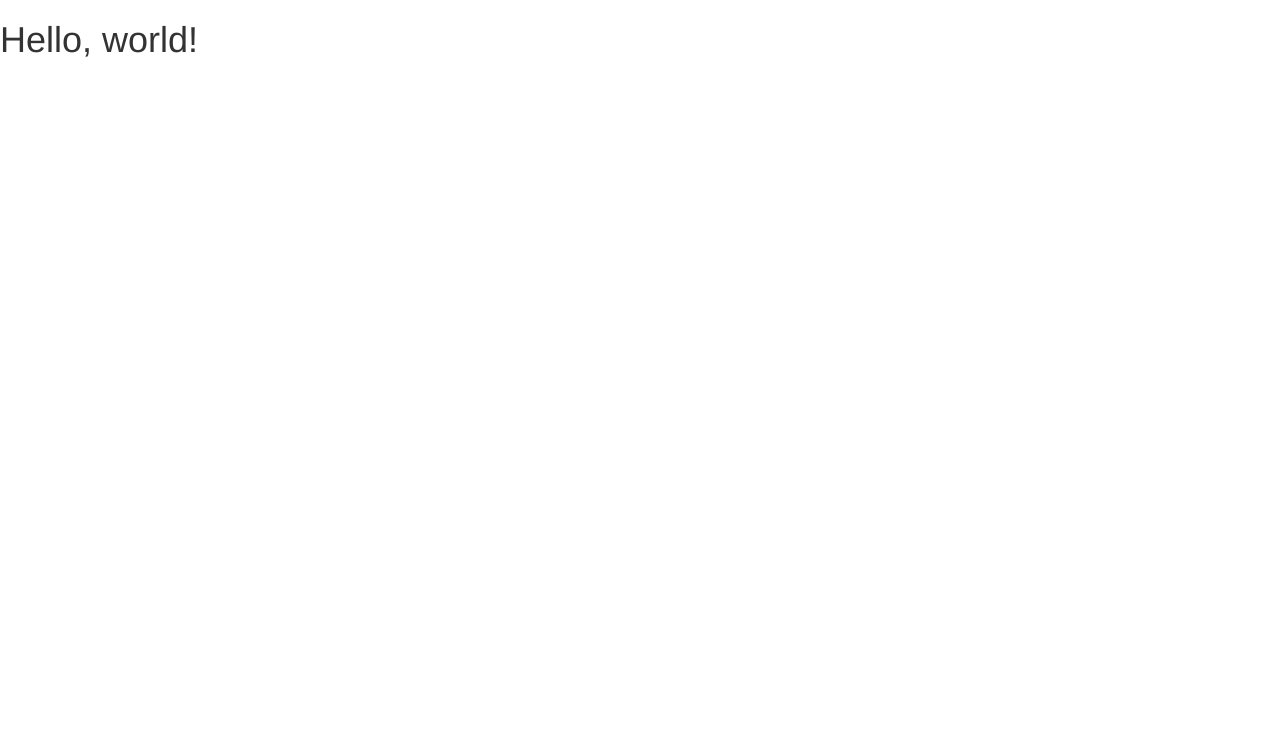
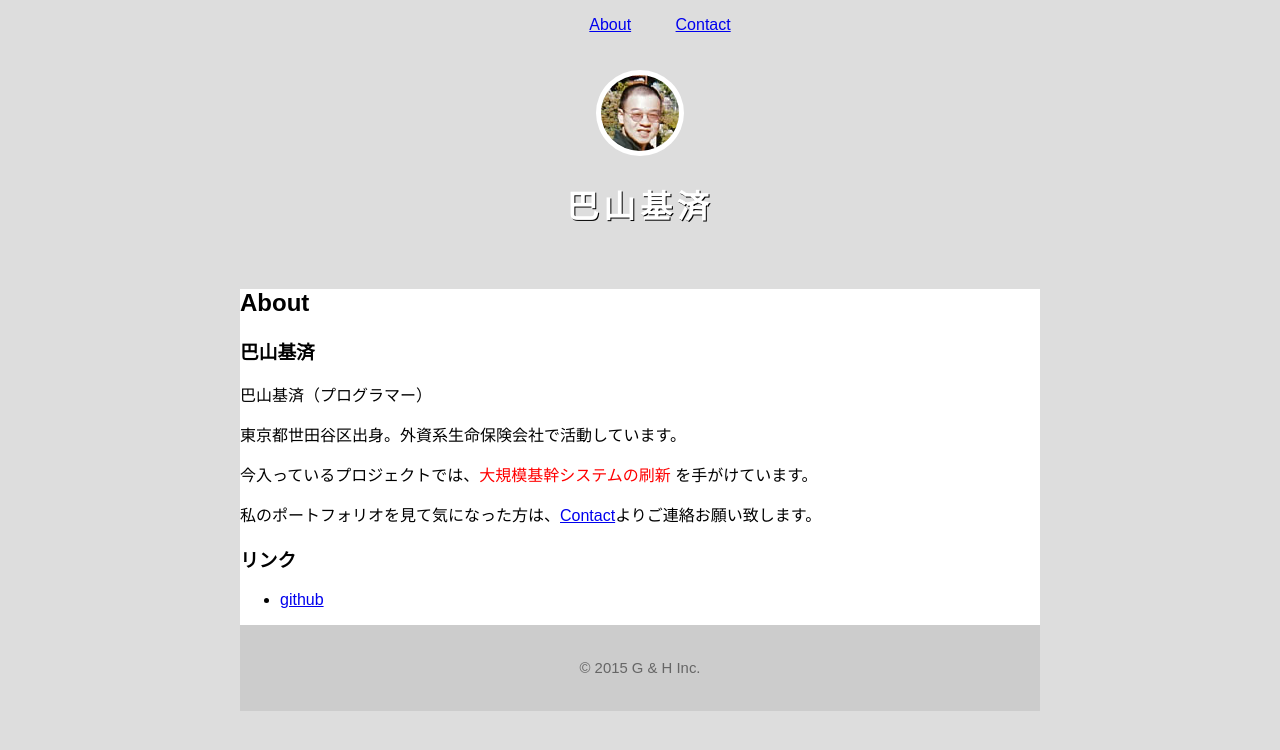
Before and after one commit to tomoyama/motosumi.tomoyama, a plain HTML site: page index.html in a window 1280 px wide. Drawn offline with nearby package versions, Linux system fonts and the light colour scheme.

Commit message:
second commit

```diff
--- a/index.html
+++ b/index.html
@@ -1,18 +1,40 @@
 <!DOCTYPE html>
 <html lang="ja">
   <head>
-    <meta charset="utf-8">
-    <meta http-equiv="X-UA-Compatible" content="IE=edge">
-    <meta name="viewport" content="width=device-width, initial-scale=1">
-    <title>Bootstrap Sample</title>
-    <!-- BootstrapのCSS読み込み -->
-    <link rel="stylesheet" href="//maxcdn.bootstrapcdn.com/bootstrap/3.3.5/css/bootstrap.min.css">
-    <!-- jQuery読み込み -->
-    <script src="//ajax.googleapis.com/ajax/libs/jquery/1.11.3/jquery.min.js"></script>
-    <!-- BootstrapのJS読み込み -->
-    <script src="//maxcdn.bootstrapcdn.com/bootstrap/3.3.5/js/bootstrap.min.js"></script>
+    <meta charset="utf-8" />
+    <title>巴山基済 | About</title>
+    <link rel="stylesheet" href="about.css" />
   </head>
   <body>
-    <h1>Hello, world!</h1>
+    <header>
+      <nav>
+        <ul>
+          <!--<li><a href="index.html">Home</a></li>-->
+          <li><a href="about.html" class="selected">About</a></li>
+          <li><a href="contact.html">Contact</a></li>
+        </ul>
+      </nav>
+      <div id="logo">
+        <img src="joe.jpg" alt="" />
+        <h1>巴山基済</h1>
+      </div>
+    </header>
+    <div class="container">
+      <section>
+        <h2>About</h2>
+        <h3>巴山基済</h3>
+        <p>巴山基済（プログラマー）</p>
+        <p>東京都世田谷区出身。外資系生命保険会社で活動しています。</p>
+        <p>今入っているプロジェクトでは、<span class="red">大規模基幹システムの刷新</span> を手がけています。</p>
+        <p>私のポートフォリオを見て気になった方は、<a href="contact.html">Contact</a>よりご連絡お願い致します。</p>
+        <h3>リンク</h3>
+        <ul>
+         <li><a href=" https://github.com/tomoyama/tomoyama.git" target="_blank">github</a></li>
+        </ul>
+      </section>
+      <footer>
+        <p>&copy; 2015 G & H Inc.</p>
+      </footer>
+    </div>
   </body>
 </html>
```
